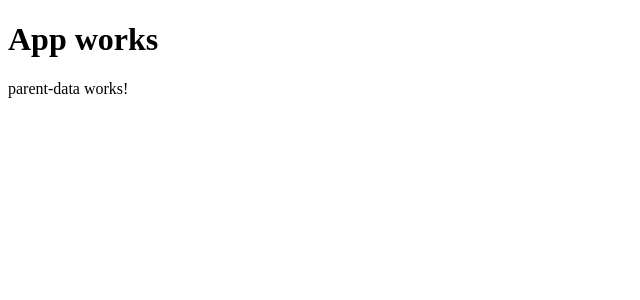
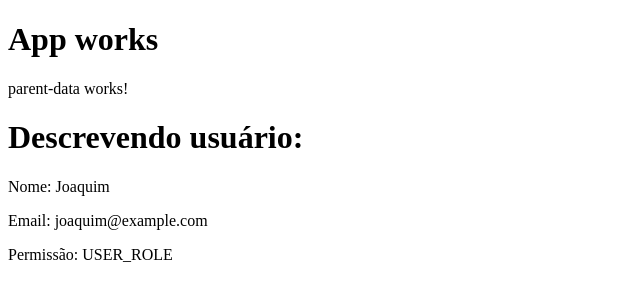
Before and after one commit to gustavops02/angular-from-scratch, an Angular app: page / in a window 1280 px wide. Shown: the top 300 px of the page, without its empty margins (0-640 px from the left). Built offline with nearby package versions, Linux system fonts and the light colour scheme.

Commit message:
compartilhamento de dados

```diff
--- a/src/app/app.component.html
+++ b/src/app/app.component.html
@@ -1,3 +1,3 @@
 <h1>App works</h1>
-<parent-data></parent-data>
+<parent-data [data] = "userData"></parent-data>
 <router-outlet></router-outlet>
--- a/src/app/app.component.ts
+++ b/src/app/app.component.ts
@@ -6,5 +6,13 @@ import { Component } from '@angular/core';
   styleUrls: ['./app.component.css']
 })
 export class AppComponent {
+
+
+  userData =  {
+    name: "Joaquim",
+    email: "joaquim@example.com",
+    role: "USER_ROLE"
+  }
+
   title = 'curso-angular';
 }
--- a/src/app/components/parent-data/parent-data.component.html
+++ b/src/app/components/parent-data/parent-data.component.html
@@ -1 +1,5 @@
 <p>parent-data works!</p>
+<h1>Descrevendo usuário: </h1>
+<p>Nome: {{data.name}}</p>
+<p>Email: {{data.email}}</p>
+<p>Permissão: {{data.role}}</p>
--- a/src/app/components/parent-data/parent-data.component.ts
+++ b/src/app/components/parent-data/parent-data.component.ts
@@ -1,4 +1,4 @@
-import { Component } from '@angular/core';
+import { Component, Input } from '@angular/core';
 
 @Component({
   selector: 'parent-data',
@@ -7,4 +7,7 @@ import { Component } from '@angular/core';
 })
 export class ParentDataComponent {
 
+
+  @Input() data!: {name:string, email:string, role:string}
+
 }
```
